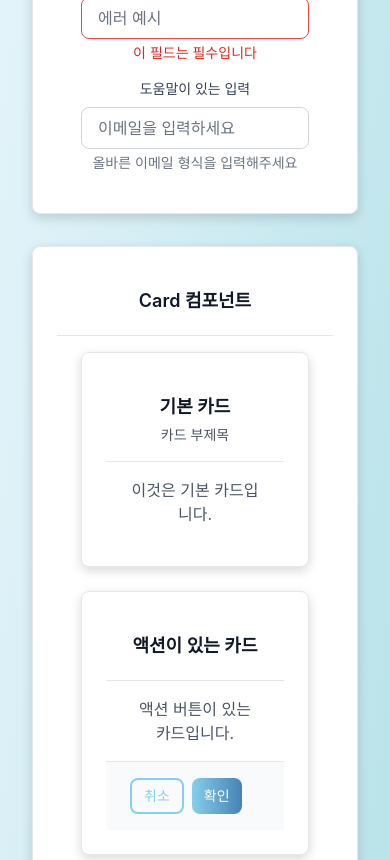
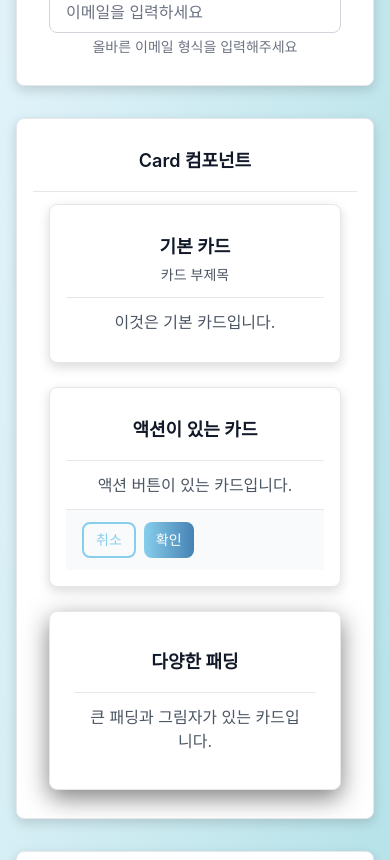
Before and after one commit to jang-seung-hee/cloud-memo, a React (Create React App) app: page /test in a window 390 px wide. Shown: the part 1140-2000 px from the top of the page. Built offline with nearby package versions, Linux system fonts and the light colour scheme; no server answers.

Commit message:
첫 배포

```diff
--- a/src/components/ui/Card.tsx
+++ b/src/components/ui/Card.tsx
@@ -40,9 +40,9 @@ const Card: React.FC<CardProps> = ({
 }) => {
   const paddingClasses = {
     none: '',
-    sm: 'p-3',
-    md: 'p-6',
-    lg: 'p-8'
+    sm: 'p-2 sm:p-3',
+    md: 'p-4 sm:p-6',
+    lg: 'p-6 sm:p-8'
   };
 
   const shadowClasses = {
@@ -71,7 +71,7 @@ const Card: React.FC<CardProps> = ({
       )}
 
       {(title || subtitle) && (
-        <div className="px-6 py-4 border-b border-gray-200 dark:border-dark-border">
+        <div className="px-4 sm:px-6 py-3 sm:py-4 border-b border-gray-200 dark:border-dark-border">
           {title && (
             <h3 className="text-lg font-semibold text-gray-900 dark:text-dark-text mb-1">{title}</h3>
           )}
@@ -84,13 +84,13 @@ const Card: React.FC<CardProps> = ({
       {padding === 'none' ? (
         children
       ) : (
-        <div className="px-6 py-4">
+        <div className="px-4 sm:px-6 py-3 sm:py-4">
           {children}
         </div>
       )}
 
       {actions && (
-        <div className="px-6 py-4 border-t border-gray-200 dark:border-dark-border bg-gray-50 dark:bg-dark-bg-secondary">
+        <div className="px-4 sm:px-6 py-3 sm:py-4 border-t border-gray-200 dark:border-dark-border bg-gray-50 dark:bg-dark-bg-secondary">
           {actions}
         </div>
       )}
--- a/src/pages/ComponentTest.tsx
+++ b/src/pages/ComponentTest.tsx
@@ -6,7 +6,7 @@ const ComponentTest: React.FC = () => {
   const [inputValue, setInputValue] = useState('');
 
   return (
-    <div className="min-h-screen bg-gradient-to-br from-secondary-start to-secondary-end p-8">
+    <div className="min-h-screen bg-gradient-to-br from-secondary-start to-secondary-end p-4 sm:p-6 lg:p-8">
       <div className="max-w-4xl mx-auto">
         <h1 className="text-3xl font-bold text-gray-800 mb-8 text-center">
           UI 컴포넌트 테스트
--- a/src/pages/HomePage.tsx
+++ b/src/pages/HomePage.tsx
@@ -97,7 +97,7 @@ const HomePage: React.FC = () => {
   return (
     <div className="min-h-screen bg-gradient-to-br from-secondary-start to-secondary-end dark:from-dark-bg dark:to-dark-bg-secondary pb-20">
       {/* 전체 컨텐츠를 왼쪽 정렬 */}
-      <div className="max-w-8xl px-16 sm:px-24 lg:px-32 xl:px-40 py-6">
+      <div className="max-w-8xl px-4 sm:px-8 md:px-16 lg:px-24 xl:px-32 py-4 sm:py-6">
         {/* 동기화 상태 표시 */}
         {authState.user && (
           <div className="mb-4 text-left">
--- a/src/pages/MemoDetailPage.tsx
+++ b/src/pages/MemoDetailPage.tsx
@@ -131,7 +131,7 @@ const MemoDetailPage: React.FC = () => {
   if (isDeleted || !memo) {
     return (
       <div className="min-h-screen bg-gradient-to-br from-secondary-start to-secondary-end dark:from-dark-bg dark:to-dark-bg-secondary pb-20">
-        <div className="max-w-4xl mx-auto px-4 sm:px-6 lg:px-8 py-8">
+        <div className="max-w-4xl mx-auto px-4 sm:px-6 lg:px-8 py-4 sm:py-6 lg:py-8">
           <div className="text-center">
             <Icon name="FileText" size={64} className="mx-auto text-gray-400 dark:text-dark-text-muted mb-6" />
             <h1 className="text-3xl font-bold text-gray-900 dark:text-dark-text mb-4">메모를 찾을 수 없습니다</h1>
--- a/src/pages/PerformanceTest.tsx
+++ b/src/pages/PerformanceTest.tsx
@@ -97,7 +97,7 @@ const PerformanceTest: React.FC = () => {
   }, [generateTestData]);
 
   return (
-    <div className="min-h-screen bg-gray-50 py-8">
+    <div className="min-h-screen bg-gray-50 py-4 sm:py-6 lg:py-8">
       <div className="max-w-7xl mx-auto px-4 sm:px-6 lg:px-8">
         <div className="mb-8">
           <h1 className="text-3xl font-bold text-gray-900 mb-4">성능 테스트</h1>
--- a/src/pages/ServiceTest.tsx
+++ b/src/pages/ServiceTest.tsx
@@ -200,7 +200,7 @@ const ServiceTest: React.FC = () => {
   };
 
   return (
-    <div className="min-h-screen bg-gradient-to-br from-secondary-start to-secondary-end p-8">
+    <div className="min-h-screen bg-gradient-to-br from-secondary-start to-secondary-end p-4 sm:p-6 lg:p-8">
       <div className="max-w-6xl mx-auto">
         <h1 className="text-3xl font-bold text-gray-800 mb-8 text-center">
           로컬스토리지 서비스 테스트
--- a/src/pages/TemplateManagementTest.tsx
+++ b/src/pages/TemplateManagementTest.tsx
@@ -24,7 +24,7 @@ const TemplateManagementTest: React.FC = () => {
   };
 
   return (
-    <div className="min-h-screen bg-gradient-to-br from-secondary-start to-secondary-end p-8">
+    <div className="min-h-screen bg-gradient-to-br from-secondary-start to-secondary-end p-4 sm:p-6 lg:p-8">
       <div className="max-w-6xl mx-auto">
         <h1 className="text-3xl font-bold text-gray-800 mb-8 text-center">
           상용구 관리 기능 테스트
```
